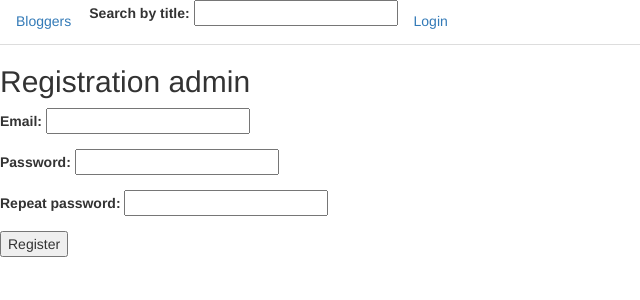
After one commit to adrozdek/blog, a PHP site: page /admin.php in a window 1280 px wide. The commit adds this page. Shown: the top 300 px of the page, without its empty margins (0-640 px from the left). Run offline with PHP 8.4, Linux system fonts and the light colour scheme; some libraries are stand-ins or nearby versions.

Commit message:
Adding admin options and class. Search option by title. Removing options.

```diff
--- /dev/null
+++ b/admin.php
@@ -0,0 +1,56 @@
+<?php
+
+require_once("src/connections.php");
+//
+//if (isset($_SESSION['adminId']) != true) {
+//    header("Location: login.php");
+//}
+
+if($_SERVER['REQUEST_METHOD'] == 'POST') {
+    $email = Security::IsValid(Security::SanitizeString($_POST['email']));
+    $password1 = Security::IsValid(Security::SanitizeString($_POST['password1']));
+    $password2 = Security::IsValid(Security::SanitizeString($_POST['password2']));
+
+    if ($email && $password1 && $password2) {
+
+        $admin = Admin::RegisterAdmin($email, $password1, $password2);
+
+        if ($admin != false) {
+            $_SESSION['adminId'] = $admin->getId();
+            echo("Registered. You can start admin things.");
+        } else {
+            echo("Wrong registration");
+        }
+    }
+}
+
+require_once("src/nav.php");
+
+?>
+
+<h2>Registration admin</h2>
+<div class="center">
+    <form action="admin.php" method="post">
+        <p>
+            <label>
+                Email:
+                <input type="email" name="email">
+            </label>
+        </p>
+
+        <p>
+            <label>
+                Password:
+                <input type="password" name="password1">
+            </label>
+        </p>
+        <p>
+            <label>
+                Repeat password:
+                <input type="password" name="password2">
+            </label>
+        </p>
+        <p>
+            <input type="submit" value="Register">
+        </p>
+    </form>
--- a/blog.php
+++ b/blog.php
@@ -30,7 +30,7 @@ foreach($posts as $post) {
     $postId = $post->getId();
     echo($post->getPostText() . '<br>');
     echo("<a href='showPost.php?id=$postId'>Show</a><br>");
-    if($post->getUserId() == $_SESSION['userId']) {
+    if($post->getUserId() == $_SESSION['userId'] || isset($_SESSION['adminId'])) {
         echo("<a href='remove.php?idP=$postId'>Remove</a><br>");
     }
     echo('<br>' . $post->getPostDate() . '<br><hr>');
--- a/profile.php
+++ b/profile.php
@@ -1,11 +1,12 @@
 <?php
 
 require_once("src/connections.php");
-require_once("src/nav.php");
 
-if (isset($_SESSION['userId']) != true) {
+
+if (!isset($_SESSION['userId']) && !isset($_SESSION['adminId'])) {
     header("Location: login.php");
 }
+require_once ("src/nav.php");
 
 echo("<div class='container'>");
 
--- /dev/null
+++ b/src/Admin.php
@@ -0,0 +1,80 @@
+<?php
+
+class Admin
+{
+    static private $connection = null;
+
+    static public function SetConnection(mysqli $connection)
+    {
+        Admin::$connection = $connection;
+    }
+
+    static public function RegisterAdmin($email, $password1, $password2)
+    {
+        if ($password1 !== $password2) {
+            return false;
+        }
+
+        $options = [
+            'cost' => 11,
+            'salt' => mcrypt_create_iv(22, MCRYPT_DEV_URANDOM)
+        ];
+        $hashedPassword = password_hash($password1, PASSWORD_BCRYPT, $options);
+
+        $stmt = self::$connection->prepare('INSERT INTO Admins(email, password) VALUES (?,?)');
+
+        $stmt->bind_param('ss', $email, $hashedPassword);
+
+        if ($stmt->execute()) {
+            $admin = new Admin(self::$connection->insert_id, $email);
+            $stmt->close();
+            return $admin;
+        }
+        return false;
+    }
+
+    static public function LogInAdmin($email, $password)
+    {
+        $stmt = self::$connection->prepare('SELECT * FROM Admins WHERE email LIKE ?');
+        $stmt->bind_param('s', $email);
+
+        if ($stmt->execute() != false) {
+            $result = $stmt->get_result();
+
+            if ($result->num_rows == 1) {
+                $row = $result->fetch_assoc();
+                $isPasswordOK = password_verify($password, $row['password']);
+
+                if ($isPasswordOK == true) {
+                    $admin = new Admin($row['id'], $row['email']);
+                    $stmt->close();
+                    return $admin;
+                }
+                $stmt->close();
+            }
+        }
+        return false;
+    }
+
+    private $id;
+    private $email;
+
+    public function __construct($id, $email)
+    {
+        $this->id = intval($id);
+        $this->email = $email;
+    }
+
+    public function getEmail()
+    {
+        return $this->email;
+    }
+
+    public function getId()
+    {
+        return $this->id;
+    }
+
+
+
+}
--- a/src/Comment.php
+++ b/src/Comment.php
@@ -46,7 +46,7 @@ class Comment
 
     public function __construct($id, $postId, $userId, $commentText, $commentDate)
     {
-        $this->commentText = $commentText;
+        $this->setCommentText($commentText);
         $this->commentDate = $commentDate;
         $this->id = intval($id);
         $this->postId = $postId;
@@ -61,6 +61,11 @@ class Comment
     public function getCommentText()
     {
         return $this->commentText;
+    }
+
+    public function setCommentText($commentText)
+    {
+        $this->commentText = $commentText;
     }
 
     public function getId()
@@ -89,5 +94,20 @@ class Comment
         return false;
     }
 
+    public function updateComment($commentText)
+    {
+        $stmt = self::$connection->prepare("UPDATE Comments SET comment_text = ? WHERE id = $this->id");
+        $stmt->bind_param('s', $commentText);
+
+        if ($stmt->execute() != false) {
+            $this->setCommentText($commentText);
+            $stmt->close();
+            return true;
+        } else {
+            return false;
+        }
+    }
+
+
 
 }
--- a/src/Post.php
+++ b/src/Post.php
@@ -1,6 +1,6 @@
 <?php
 
-require_once ('Security.php');
+require_once('Security.php');
 
 class Post
 {
@@ -11,14 +11,14 @@ class Post
         Post::$connection = $connection;
     }
 
-    static public function CreatePost($postText)
+    static public function CreatePost($title, $postText)
     {
         $userId = $_SESSION['userId'];
 
         $postDate = date('Y-m-d H:i:s', time());
 
-        $statement = self::$connection->prepare('INSERT INTO Posts(user_id, post_text, post_date) VALUES (?,?,?)');
-        $statement->bind_param('iss', intval($userId), $postText, $postDate);
+        $statement = self::$connection->prepare('INSERT INTO Posts(user_id, title, post_text, post_date) VALUES (?,?,?,?)');
+        $statement->bind_param('isss', intval($userId), $title, $postText, $postDate);
 
         if ($statement->execute()) {
             $statement->close();
@@ -36,8 +36,8 @@ class Post
             $result = $statement->get_result();
             //var_dump($result);
             $row = $result->fetch_assoc();
-            //var_dump($row);
-            $post = new Post($row['id'], $row['user_id'], $row['post_text'], $row['post_date']);
+            var_dump($row);
+            $post = new Post($row['id'], $row['user_id'], $row['title'], $row['post_text'], $row['post_date']);
             $statement->close();
             return $post;
 
@@ -45,15 +45,37 @@ class Post
         return false;
     }
 
+    static public function SearchPosts($searchText)
+    {
+        $search = '%' . $searchText . '%';
+        $stmt = self::$connection->prepare('SELECT * FROM Posts WHERE title LIKE ?');
+        $stmt->bind_param('s', $search);
+        $posts = [];
+
+        if ($stmt->execute()) {
+            $result = $stmt->get_result();
+
+            while ($row = $result->fetch_assoc()) {
+                var_dump($row);
+                $post = new Post($row['id'], $row['user_id'], $row['title'], $row['post_text'], $row['post_date']);
+                $posts[] = $post;
+            }
+            $stmt->close();
+        }
+        return $posts;
+    }
+
     private $id;
     private $userId;
+    private $title;
     private $postText;
     private $postDate;
 
-    public function __construct($id, $userId, $postText, $postDate)
+    public function __construct($id, $userId, $title, $postText, $postDate)
     {
         $this->id = intval($id);
         $this->userId = intval($userId);
+        $this->setTitle($title);
         $this->setPostText($postText);
         $this->postDate = $postDate;
     }
@@ -76,6 +98,16 @@ class Post
         return intval($this->userId);
     }
 
+    public function getTitle()
+    {
+        return $this->title;
+    }
+
+    public function setTitle($title)
+    {
+        $this->title = $title;
+    }
+
     public function getPostText()
     {
         return $this->postText;
@@ -92,7 +124,7 @@ class Post
         $sql = "SELECT * FROM Comments WHERE post_id = $this->id ORDER BY comment_date DESC";
         $result = self::$connection->query($sql);
 
-        if($result != false && $result->num_rows > 0) {
+        if ($result != false && $result->num_rows > 0) {
 
             while ($row = $result->fetch_assoc()) {
                 $comment = new Comment($row['id'], $row['post_id'], $row['user_id'], $row['comment_text'], $row['comment_date']);
@@ -108,11 +140,27 @@ class Post
         $sql = "DELETE FROM Posts WHERE id = $this->id";
         $result = self::$connection->query($sql);
 
-        if($result == true) {
+        if ($result == true) {
             return true;
         }
         return false;
     }
 
+    public function updatePost($title, $postText)
+    {
+        $stmt = self::$connection->prepare("UPDATE Posts SET post_text = ?, title = ? WHERE id = $this->id");
+        $stmt->bind_param('ss', $postText, $title);
+
+        if ($stmt->execute() != false) {
+            $this->setPostText($postText);
+            $this->setTitle($title);
+            $stmt->close();
+            return true;
+        } else {
+            return false;
+        }
+    }
+
+
 
 }
--- a/src/User.php
+++ b/src/User.php
@@ -28,9 +28,9 @@ class User
         $stmt->bind_param('ssss', $name, $email, $hashedPassword, $description);
 
         if ($stmt->execute()) {
-            $newUser = new User(self::$connection->insert_id, $name, $email, $description);
+            $user = new User(self::$connection->insert_id, $name, $email, $description);
             $stmt->close();
-            return $newUser;
+            return $user;
         }
         return false;
     }
@@ -153,7 +153,7 @@ class User
 
         if($result == true && $result->num_rows > 0) {
             while($row = $result->fetch_assoc()) {
-                $post = new Post($row['id'], $row['user_id'], $row['post_text'], $row['post_date']);
+                $post = new Post($row['id'], $row['user_id'], $row['title'], $row['post_text'], $row['post_date']);
                 $posts[] = $post;
             }
 
@@ -162,15 +162,6 @@ class User
 
     }
 
-    public function loadAllSentMessages()
-    {
-
-    }
-
-    public function loadAllReceivedMessages()
-    {
-
-    }
 
 
 }
--- a/src/connections.php
+++ b/src/connections.php
@@ -8,17 +8,17 @@ require_once(dirname(__FILE__) . "/config.php");
 require_once(dirname(__FILE__) . "/User.php");
 require_once(dirname(__FILE__) . "/Post.php");
 require_once(dirname(__FILE__) . "/Comment.php");
-require_once(dirname(__FILE__) . "/Message.php");
 require_once(dirname(__FILE__) . "/Security.php");
+require_once(dirname(__FILE__) . "/Admin.php");
 
 
 $connection = new mysqli($dbHost, $dbUser, $dbPassword, $dbName);
 
-if($connection->connect_errno){
+if ($connection->connect_errno) {
     die("Db connection not initialized properly " . $connection->connect_error);
 }
 
 User::SetConnection($connection);
 Post::SetConnection($connection);
 Comment::SetConnection($connection);
-Message::SetConnection($connection);
+Admin::SetConnection($connection);
--- a/src/nav.php
+++ b/src/nav.php
@@ -16,9 +16,9 @@ if (isset($_SESSION['userId'])): ?>
     <ul class="nav nav-tabs">
 
         <li><a id="main" href='../blog/profile.php'>Profile</a></li>
-        <li><a id="messages" href='../blog/messages.php'>Messages</a></li>
         <li><a id="users" href='../blog/bloggers.php'>Bloggers</a></li>
         <li><a id="tweets" href='../blog/blog.php'>Your blog</a></li>
+        <li><form action="../blog/search.php"><label>Search by title: <input type="text" name="search"></label><input type="submit"></form></li>
         <li><a id="logout" href='../blog/logout.php'>Logout</a></li>
     </ul>
 
@@ -26,10 +26,9 @@ if (isset($_SESSION['userId'])): ?>
 
     <ul class="nav nav-tabs">
         <li><a id="users" href='../blog/bloggers.php'>Bloggers</a></li>
+        <li><form action="search.php"><label>Search by title: <input type="text" name="search"></label></form></li>
         <li><a id="logout" href='../blog/login.php'>Login</a></li>
     </ul>
 
 
-
-
 <?php endif; ?>
```
Also changed, not shown: editComment.php (added, +44 -0 lines), editPost.php (added, +51 -0 lines), login.php (+10 -1 lines), remove.php (+8 -4 lines), search.php (added, +27 -0 lines), showPost.php (+6 -9 lines), src/Message.php (deleted, +0 -56 lines).
